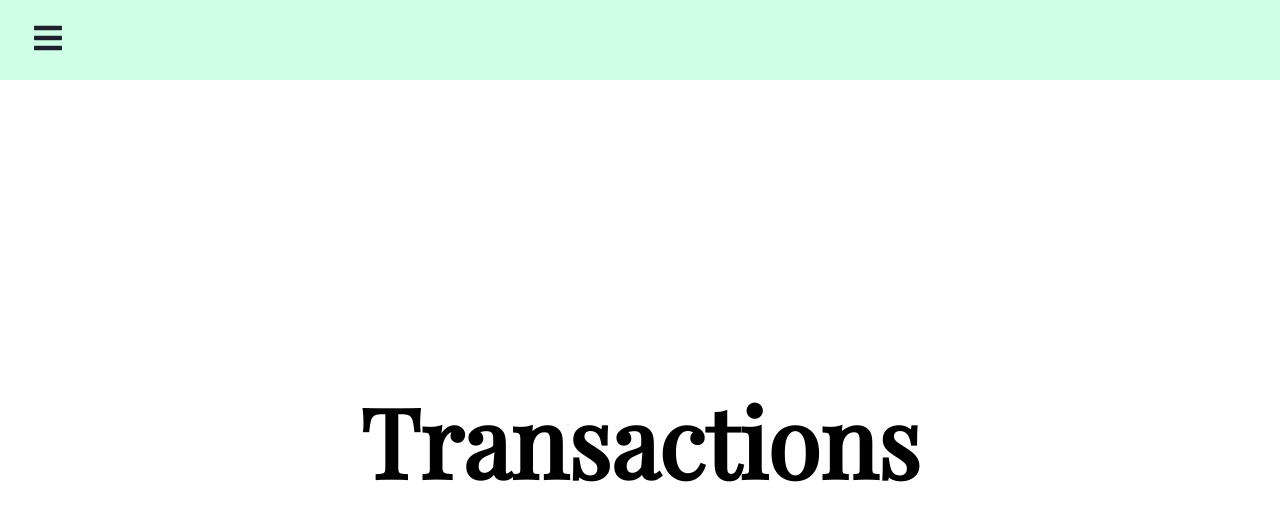
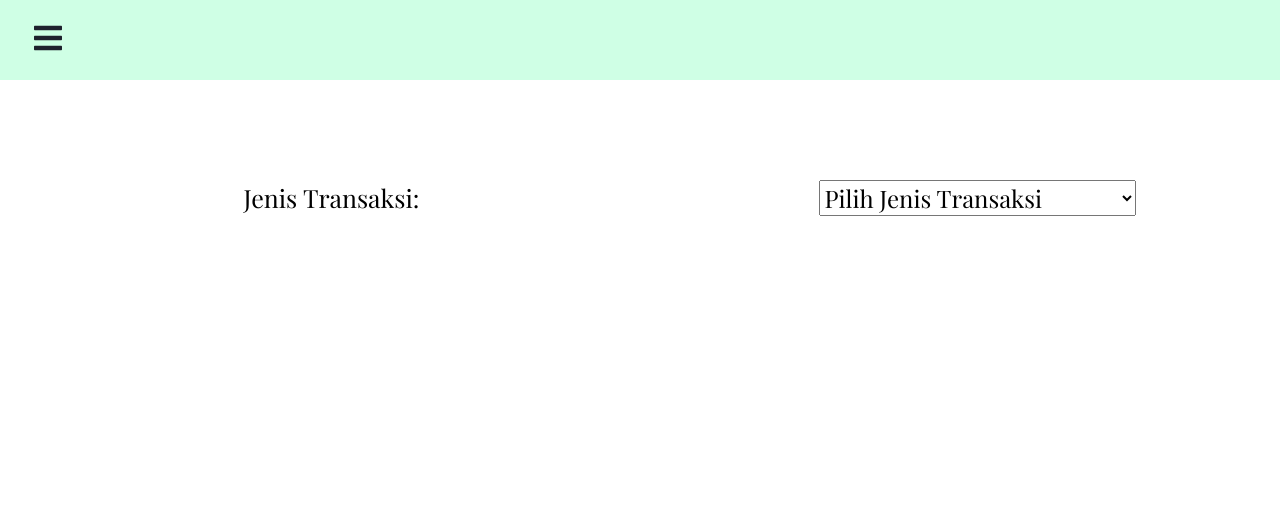
Before and after one commit to grarizki/Homework-4, a React (Create React App) app: page /reports in a window 1280 px wide. Shown: the top 520 px of the page. Built offline with nearby package versions, Linux system fonts and the light colour scheme.

Commit message:
Add App.js, Transaksi.css, Transaksi.js, routing

```diff
--- a/src/App.js
+++ b/src/App.js
@@ -3,10 +3,10 @@ import './App.css';
 import Navbar from './assets/components/Navbar';
 import { BrowserRouter as Router, Switch, Route} from 'react-router-dom';
 import Home from './pages/status/Home';
-import Transactions from './pages/status/Transactions';
+// import Transactions from './pages/status/Transactions';
 import Logout from './pages/status/Logout';
-import Transaksi from './Transaksi';
-import './Transaksi.css';
+import Transaksi from './pages/status/Transaksi';
+import './pages/status/Transaksi.css';
 
 // import Reports from './pages/Reports';
 // import  from './pages/Products';
@@ -17,8 +17,8 @@ function App() {
       <Router>
         <Navbar />
         <Switch>
-          <Route path='/' exact component={Transaksi} />
-          <Route path='/reports' exact component={Transactions} />
+          <Route path='/' exact component={Home} />
+          <Route path='/reports' exact component={Transaksi} />
           <Route path='/signout' exact component={Logout} />
         </Switch>
       </Router>
--- a/src/pages/status/Transactions.js
+++ /dev/null
@@ -1,11 +0,0 @@
-import React from 'react';
-
-function Transactions() {
-  return (
-    <div className='transactions'>
-      <h1>Transactions</h1>
-    </div>
-  );
-}
-
-export default Transactions;
--- a/src/Transaksi.css
+++ b/src/pages/status/Transaksi.css
@@ -2,8 +2,17 @@
 .container {
     margin-top: 100px;
     display: flex !important;
-    flex-direction: row;
+    flex-direction: row-reverse !important;
     justify-content: center;
     align-items: center;
     margin-left: 100px;
 }
+
+label {
+    font-size: 25px;
+    margin-right: 50vh;
+}
+
+.form-select{
+    font-size: x-large;
+}
--- a/src/Transaksi.js
+++ b/src/pages/status/Transaksi.js
@@ -10,9 +10,7 @@ class Transaksi extends React.Component {
           <Row>
             <Col>
           <Form.Label>Jenis Transaksi:</Form.Label>
-          </Col>
-          <Col>
-          <Form.Select aria-label="Default select example" size="sm">
+          <Form.Select size="lg">
               <option>Pilih Jenis Transaksi</option>
               <optgroup label="Laku Pandai" selected="selected"></optgroup>
               <option value="Cashio">Cash-in & out </option>
```
